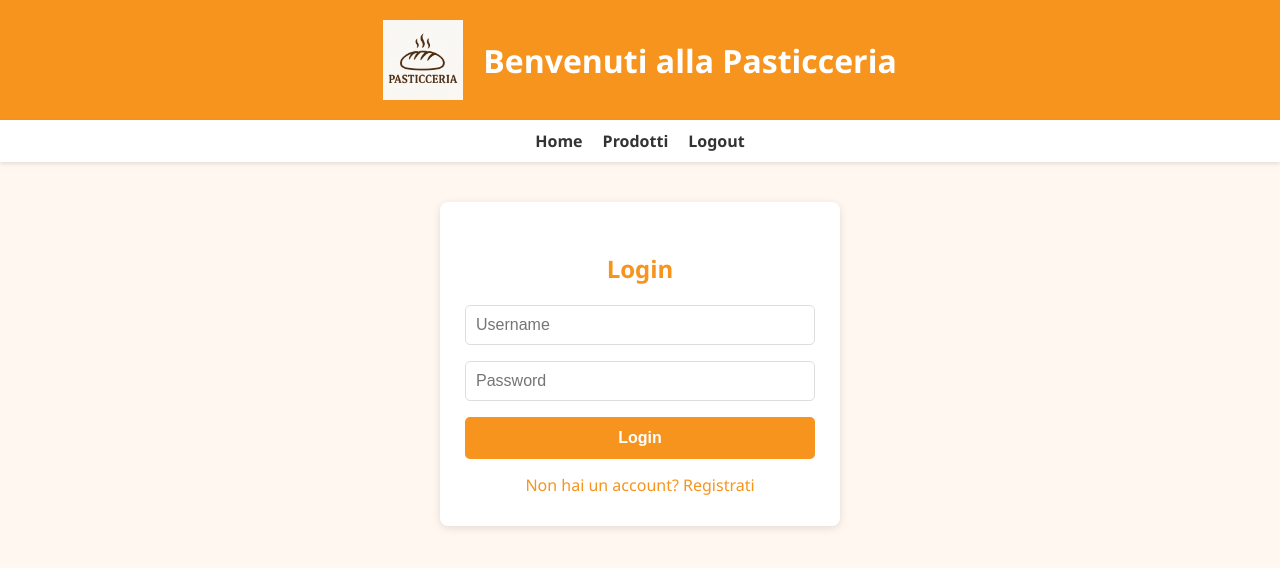
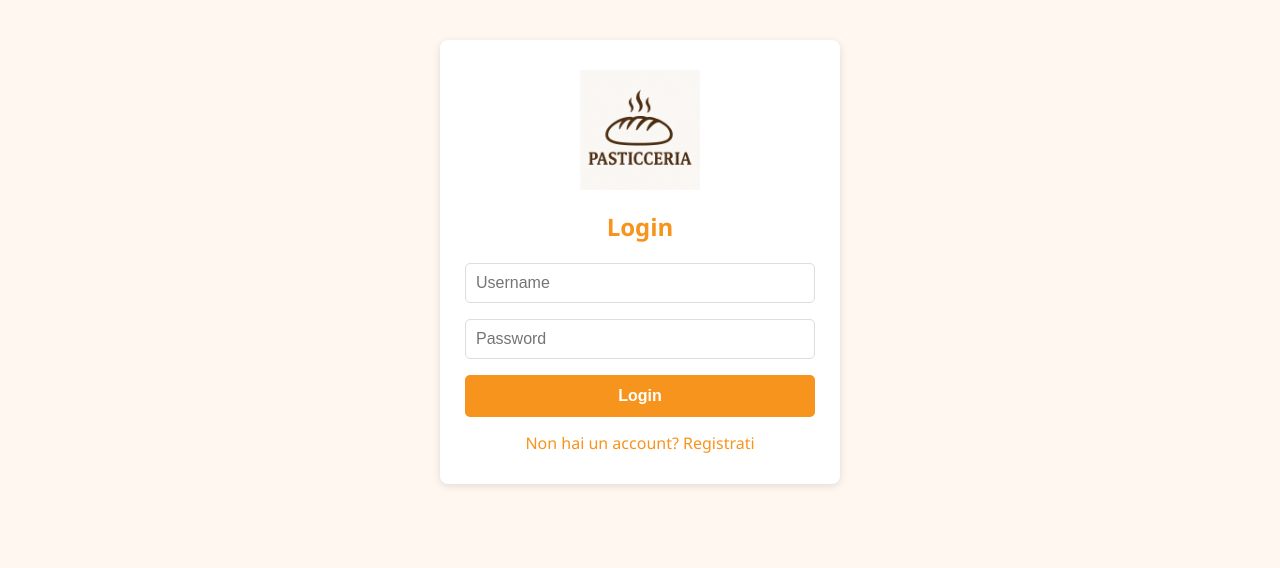
Before and after one commit to lukewhites/mickysbakery, a Flask app: page / in a window 1280 px wide. Shown: the top 568 px of the page. Run offline with Flask 3, Linux system fonts and the light colour scheme; a user stored in the database is signed in.

Commit message:
update
update login.html
update base.html
update app.py

```diff
--- a/app.py
+++ b/app.py
@@ -46,7 +46,7 @@ def login():
         if user and check_password_hash(user[1], password):
             session['user_id'] = user[0]  # user[0] is username
             flash("Login effettuato con successo!", "success")
-            return redirect(url_for("home_page"))  # <-- CORRETTO!
+            return redirect(url_for("home_page"))
         else:
             flash("Username o password errati.", "danger")
     return render_template("login.html")
@@ -66,6 +66,18 @@ def register():
         password = request.form["password"]
         email = request.form["email"]
         telefono = request.form["telefono"]
+
+        # Controllo formato email
+        email_regex = r"^[\w\.-]+@[\w\.-]+\.\w+$"
+        if not re.match(email_regex, email):
+            flash("Inserisci un indirizzo email valido.", "danger")
+            return render_template("register.html")
+
+        # Controllo formato telefono (solo 10 cifre)
+        telefono_regex = r"^\d{10}$"
+        if not re.match(telefono_regex, telefono):
+            flash("Il numero di telefono deve contenere esattamente 10 cifre.", "danger")
+            return render_template("register.html")
 
         # Criteri di sicurezza per la password
         password_criteria = [
--- a/templates/base.html
+++ b/templates/base.html
@@ -8,7 +8,7 @@
 <body>
   <header>
     <img src="{{ url_for('static', filename='image/logo.png') }}" alt="Logo" style="height: 80px;">
-    <div>Benvenuti alla Pasticceria</div>
+    <div>Benvenuti alla Micky's  Bakery</div>
   </header>
   <nav>
     <a href="{{ url_for('home') }}">Home</a>
--- a/templates/login.html
+++ b/templates/login.html
@@ -1,13 +1,64 @@
-{% extends "base.html" %}
-{% block title %}Login - Pasticceria{% endblock %}
-{% block content %}
-<div class="form-container" style="max-width:350px;margin:40px auto;background:#fff;padding:30px 25px;border-radius:8px;box-shadow:0 2px 8px rgba(0,0,0,0.12);">
-    <h2 style="color:#f7941d;margin-bottom:20px; text-align:center;">Login</h2>
-    <form method="post" action="/login">
-        <input type="text" name="username" placeholder="Username" required>
-        <input type="password" name="password" placeholder="Password" required>
-        <button type="submit" style="width:100%;background:#f7941d;color:#fff;border:none;padding:12px;border-radius:5px;font-size:1rem;font-weight:bold;cursor:pointer;">Login</button>
-    </form>
-    <a href="/register" style="display:block;margin-top:15px;text-align:center;color:#f7941d;text-decoration:none;">Non hai un account? Registrati</a>
-</div>
-{% endblock %}
+<!DOCTYPE html>
+<html lang="it">
+<head>
+    <meta charset="UTF-8">
+    <title>Login - Pasticceria</title>
+    <link rel="stylesheet" href="{{ url_for('static', filename='style.css') }}">
+    <meta name="viewport" content="width=device-width, initial-scale=1">
+    <style>
+        .form-container {
+            max-width: 350px;
+            margin: 40px auto;
+            background: #fff;
+            padding: 30px 25px;
+            border-radius: 8px;
+            box-shadow: 0 2px 8px rgba(0,0,0,0.12);
+        }
+        .form-container h2 {
+            color: #f7941d;
+            margin-bottom: 20px;
+            text-align: center;
+        }
+        .form-container input[type="text"],
+        .form-container input[type="password"] {
+            width: 100%;
+            padding: 10px;
+            margin-bottom: 16px;
+            border: 1px solid #ddd;
+            border-radius: 5px;
+            font-size: 1rem;
+            box-sizing: border-box;
+        }
+        .form-container button {
+            width: 100%;
+            background: #f7941d;
+            color: #fff;
+            border: none;
+            padding: 12px;
+            border-radius: 5px;
+            font-size: 1rem;
+            font-weight: bold;
+            cursor: pointer;
+        }
+        .form-container a {
+            display: block;
+            margin-top: 15px;
+            text-align: center;
+            color: #f7941d;
+            text-decoration: none;
+        }
+    </style>
+</head>
+<body>
+    <div class="form-container">
+        <img src="{{ url_for('static', filename='image/logo.png') }}" alt="Logo Pasticceria" style="display:block;margin:0 auto 18px auto;max-width:120px;">
+        <h2>Login</h2>
+        <form method="post" action="/login">
+            <input type="text" name="username" placeholder="Username" required>
+            <input type="password" name="password" placeholder="Password" required>
+            <button type="submit">Login</button>
+        </form>
+        <a href="/register">Non hai un account? Registrati</a>
+    </div>
+</body>
+</html>
```
